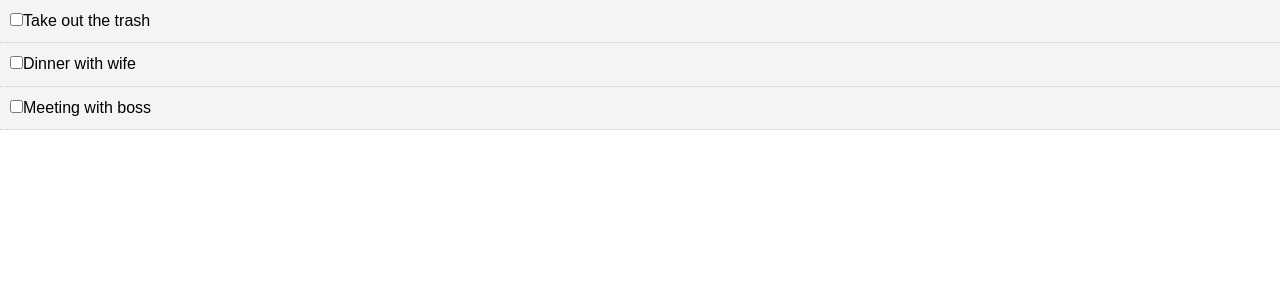
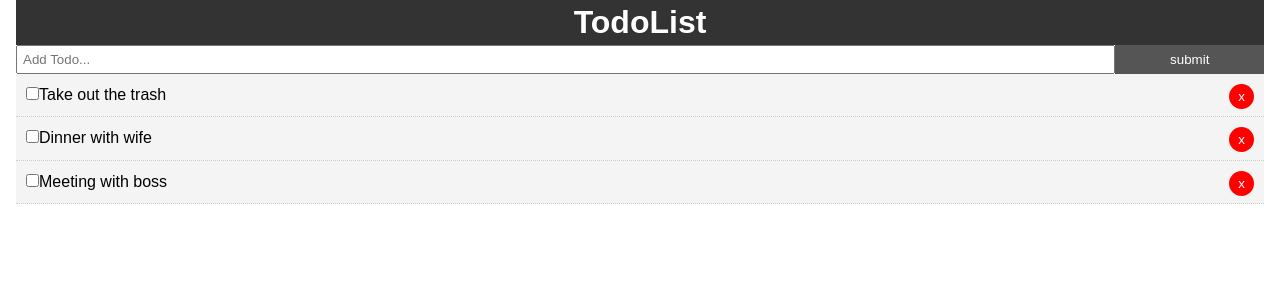
Before and after one commit to jkellzz/ReactTodo, a React (Create React App) app: page / in a window 1280 px wide. Shown: the top 300 px of the page. Built offline with nearby package versions, Linux system fonts and the light colour scheme.

Commit message:
Added styling. Delete and submit buttons work

```diff
--- a/package.json
+++ b/package.json
@@ -8,7 +8,8 @@
     "@testing-library/user-event": "^7.2.1",
     "react": "^16.13.0",
     "react-dom": "^16.13.0",
-    "react-scripts": "3.4.0"
+    "react-scripts": "3.4.0",
+    "uuid": "^7.0.2"
   },
   "scripts": {
     "start": "react-scripts start",
--- a/src/App.css
+++ b/src/App.css
@@ -13,3 +13,20 @@
   color: #333;
   text-decoration: none;
 }
+
+.container {
+  padding: 0 1rem;
+}
+
+.btn {
+  display: inline-block;
+  border: none;
+  background: #555;
+  color: #fff;
+  padding: 7px 20px;
+  cursor: pointer;
+}
+
+.btn:hover {
+  background: #666;
+}
--- a/src/App.js
+++ b/src/App.js
@@ -1,22 +1,26 @@
 import React, { Component } from 'react';
 import Todos from './components/Todos'
 import './App.css'
+import Header from './components/Layout/Header'
+import AddTodo from './components/AddTodo'
+import { v4 as uuidv4 } from 'uuid';
+
 
 class App extends Component {
  state = {
     todos: [
       {
-        id: 1,
+        id: uuidv4(),
         title: 'Take out the trash',
         completed: false
       },
       {
-        id: 2,
+        id: uuidv4(),
         title: 'Dinner with wife',
         completed: false
       },
       {
-        id: 3,
+        id: uuidv4(),
         title: 'Meeting with boss',
         completed: false
       }
@@ -33,10 +37,30 @@
     }) })
   }
 
+//delete todo
+delTodo = (id) => {
+  this.setState({todos: [...this.state.todos.filter(todo => todo.id !== id)]})
+}
+
+//Add todo
+addTodo = (title) => {
+  const newTodo ={
+    id: uuidv4(),
+    title,
+    complete: false
+  }
+  this.setState({todos:[...this.state.todos, newTodo]})
+}
+
   render () {
   return (
     <div className="App">
-      <Todos todos={this.state.todos} markComplete={this.markComplete}/>
+      <div className="container">
+      <Header/>
+      <AddTodo addTodo={this.addTodo}/>
+      <Todos todos={this.state.todos} markComplete={this.markComplete}
+      delTodo={this.delTodo}/>
+      </div>
     </div>
   );
 }
--- /dev/null
+++ b/src/components/AddTodo.js
@@ -0,0 +1,38 @@
+import React, { Component } from 'react'
+
+export class AddTodo extends Component {
+    state = {
+        title: ''
+
+    }
+
+    onSubmit = (e) => {
+        e.preventDefault()
+        this.props.addTodo(this.state.title)
+        this.setState({title: ''})
+    }
+
+    onChange = (e) => this.setState({[e.target.name]: e.target.value})
+
+    render() {
+        return (
+           <form onSubmit={this.onSubmit} style={{display: 'flex'}}>
+               <input
+               type="text"
+               name="title"
+               style={{flex: '10', padding:'5px'}}
+               placeholder="Add Todo..."
+               value={this.state.title}
+               onChange={this.onChange}
+               />
+               <input
+               type="submit"
+               value="submit"
+               className="btn"
+               style={{flex: '1'}}/>
+           </form>
+        )
+    }
+}
+
+export default AddTodo
--- /dev/null
+++ b/src/components/Layout/Header.js
@@ -0,0 +1,20 @@
+import React from 'react'
+
+function Header() {
+    return (
+        <header style={headerStyle}>
+            <h1>
+                TodoList
+            </h1>
+        </header>
+    )
+}
+
+const headerStyle = {
+    background: '#333',
+    color: '#fff',
+    textAlign: 'center',
+    padding: '10x'
+}
+
+export default Header
--- a/src/components/TodoItem.js
+++ b/src/components/TodoItem.js
@@ -26,6 +26,8 @@
                     onChange={this.props.markComplete.bind(this, id)} />
                     {''}
                     {title}
+                    <button onClick={this.props.delTodo.bind(this, id)}
+                    style={btnStyle}>x</button>
                 </p>
             </div>
         )
@@ -37,6 +39,17 @@
     todos: PropTypes.object.isRequired
   }
 
+const btnStyle = {
+    background: '#ff0000',
+    color: '#fff',
+    border: 'none',
+    padding: '5px 9px',
+    borderRadius: '50%',
+    cursor: 'pointer',
+    float: 'right'
+
+}
+
   const itemStyle = {
       backgroundColor: '#f4f4f4'
   }
--- a/src/components/Todos.js
+++ b/src/components/Todos.js
@@ -7,7 +7,7 @@
   render() {
   return this.props.todos.map((todo) => (
   < TodoItem key={todo.id} todo={todo}
-  markComplete={this.props.markComplete}/>
+  markComplete={this.props.markComplete} delTodo={this.props.delTodo}/>
 
   ))
   }
```
Also changed, not shown: 1 other file (tests, documents, lock files or other folders).
